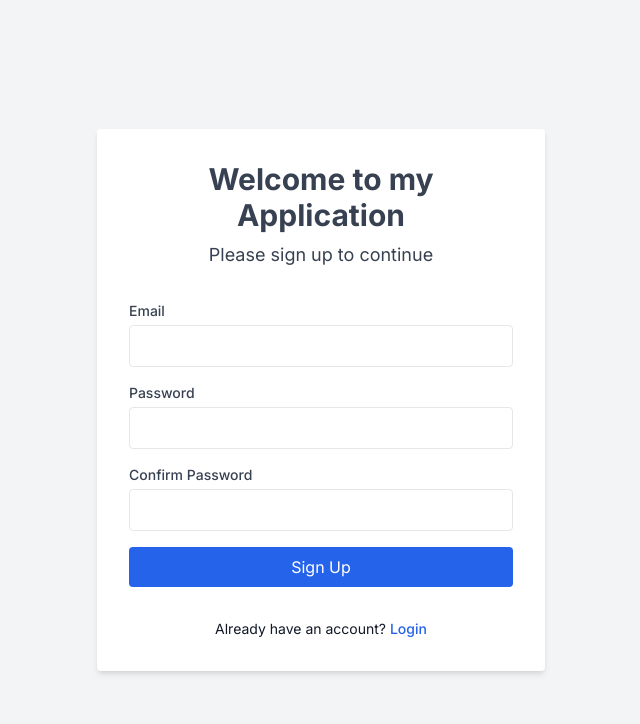
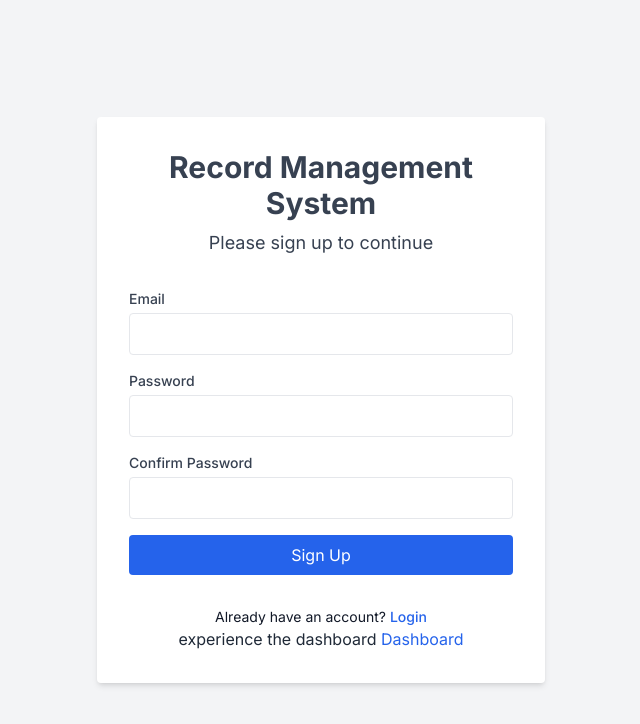
Before and after one commit to akglitch/miniproject, a Next.js app: page / in a window 1280 px wide. Shown: the top 724 px of the page, without its empty margins (319-959 px from the left). Built offline with nearby package versions, Linux system fonts and the light colour scheme.

Commit message:
added link to the login.tsx to navigate to dashboard

```diff
--- a/app/Landing/Index.tsx
+++ b/app/Landing/Index.tsx
@@ -16,7 +16,7 @@ const Home: React.FC = () => {
     <div className="flex items-center justify-center h-screen bg-gray-100">
       <div className="w-full max-w-md p-8 space-y-8 bg-white rounded shadow-md">
         <div className="text-center">
-          <h2 className="text-3xl text-gray-700 font-bold">Welcome to my Application</h2>
+          <h2 className="text-3xl text-gray-700 font-bold">Record Management System</h2>
           <p className="mt-2 text-lg text-gray-700">Please sign up to continue</p>
         </div>
         <form onSubmit={handleSubmit} className="space-y-4">
@@ -76,6 +76,7 @@ const Home: React.FC = () => {
 
             </Link>
           </p>
+          <p className='text-gray-800'>experience the dashboard <Link href="https://rmy.vercel.app/dash" className='text-blue-600 hover:text-blue-500'>Dashboard</Link></p>
         </div>
       </div>
     </div>
--- a/app/components/Header.tsx
+++ b/app/components/Header.tsx
@@ -4,7 +4,7 @@ import { FC } from 'react';
 
 const Header: FC = () => {
   return (
-    <AppBar className="bg-blue-600 ml-70 container mx-auto">
+    <AppBar className="bg-blue-600  mx-auto">
       <Toolbar>
         <Typography variant="h6" className="flex-grow">
           Record Management System
```
